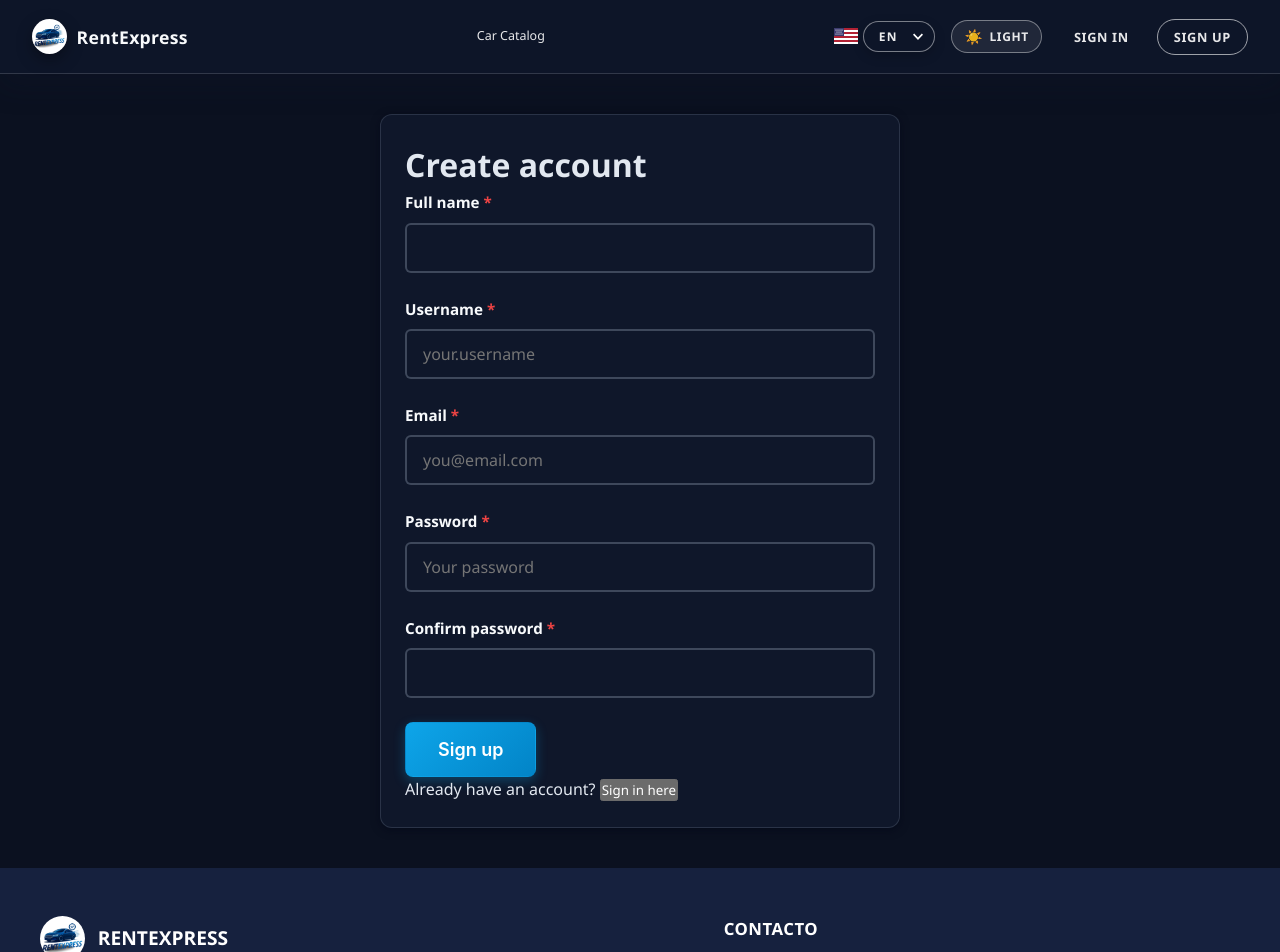
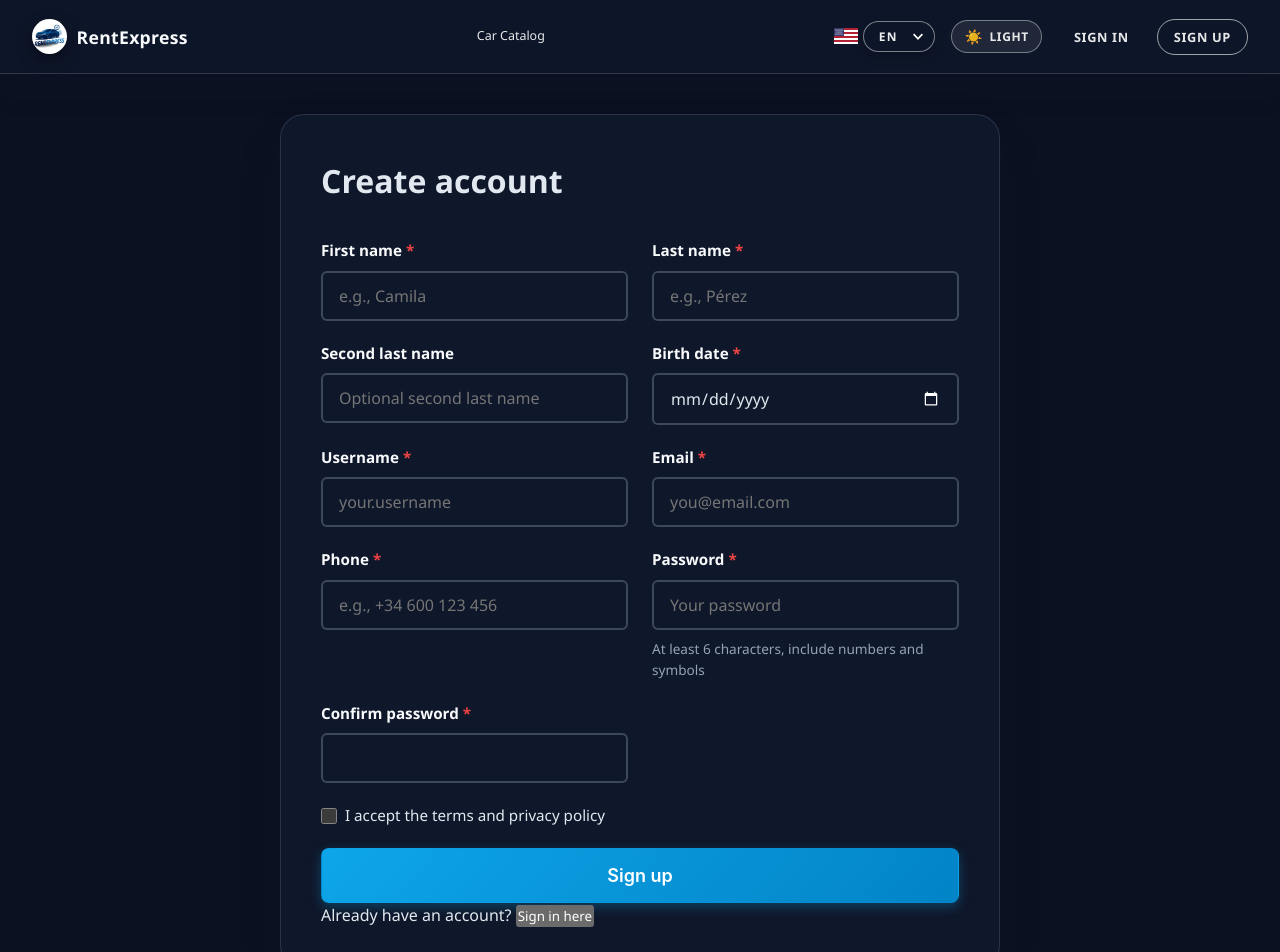
Before and after one commit to licontera345/rentexpress-react, a React (Vite) app: page /register in a window 1280 px wide. Shown: the top 952 px of the page. Built offline with nearby package versions, Linux system fonts and the light colour scheme.

Commit message:
Improve customer registration form

```diff
--- a/src/constants/config.js
+++ b/src/constants/config.js
@@ -54,7 +54,11 @@ export const DEFAULT_FORM_DATA = {
     email: '',
     password: '',
     confirmPassword: '',
-    name: '',
+    firstName: '',
+    lastName1: '',
+    lastName2: '',
+    birthDate: '',
+    phone: '',
     acceptTerms: false,
   },
 };
--- a/src/i18n/translations/en.json
+++ b/src/i18n/translations/en.json
@@ -49,6 +49,18 @@
   "HAVE_ACCOUNT": "Already have an account?",
   "SIGN_IN_HERE": "Sign in here",
   "FULL_NAME": "Full name",
+  "FIRST_NAME": "First name",
+  "LAST_NAME_1": "Last name",
+  "LAST_NAME_2": "Second last name",
+  "BIRTH_DATE": "Birth date",
+  "PHONE": "Phone",
+  "ACCEPT_TERMS": "I accept the terms and privacy policy",
+  "ACCEPT_TERMS_REQUIRED": "You must accept the terms to continue",
+  "FIRST_NAME_PLACEHOLDER": "e.g., Camila",
+  "LAST_NAME_1_PLACEHOLDER": "e.g., Pérez",
+  "LAST_NAME_2_PLACEHOLDER": "Optional second last name",
+  "PHONE_PLACEHOLDER": "e.g., +34 600 123 456",
+  "PASSWORD_HELPER": "At least 6 characters, include numbers and symbols",
   "MODEL": "Model",
   "LICENSE_PLATE": "License plate",
   "DAILY_PRICE": "Daily price",
--- a/src/i18n/translations/es.json
+++ b/src/i18n/translations/es.json
@@ -49,6 +49,18 @@
   "HAVE_ACCOUNT": "¿Ya tienes cuenta?",
   "SIGN_IN_HERE": "Inicia sesión aquí",
   "FULL_NAME": "Nombre Completo",
+  "FIRST_NAME": "Nombre",
+  "LAST_NAME_1": "Apellido paterno",
+  "LAST_NAME_2": "Apellido materno",
+  "BIRTH_DATE": "Fecha de nacimiento",
+  "PHONE": "Teléfono",
+  "ACCEPT_TERMS": "Acepto los términos y la política de privacidad",
+  "ACCEPT_TERMS_REQUIRED": "Debes aceptar los términos para continuar",
+  "FIRST_NAME_PLACEHOLDER": "Ej: Camila",
+  "LAST_NAME_1_PLACEHOLDER": "Ej: Pérez",
+  "LAST_NAME_2_PLACEHOLDER": "Apellido materno (opcional)",
+  "PHONE_PLACEHOLDER": "Ej: +34 600 123 456",
+  "PASSWORD_HELPER": "Mínimo 6 caracteres, incluye números y símbolos",
   "MODEL": "Modelo",
   "LICENSE_PLATE": "Placa",
   "DAILY_PRICE": "Precio Diario",
--- a/src/pages/public/Register.jsx
+++ b/src/pages/public/Register.jsx
@@ -12,44 +12,83 @@ function Register() {
   const [formData, setFormData] = useState(DEFAULT_FORM_DATA.REGISTER);
   const [isLoading, setIsLoading] = useState(false);
   const [error, setError] = useState('');
+  const [fieldErrors, setFieldErrors] = useState({});
 
   const handleChange = (e) => {
     const { name, value, type, checked } = e.target;
     const nextValue = type === 'checkbox' ? checked : value;
     setFormData(prev => ({
-      name: name === 'name' ? nextValue : prev.name,
-      username: name === 'username' ? nextValue : prev.username,
-      email: name === 'email' ? nextValue : prev.email,
-      password: name === 'password' ? nextValue : prev.password,
-      confirmPassword: name === 'confirmPassword' ? nextValue : prev.confirmPassword,
-      acceptTerms: name === 'acceptTerms' ? nextValue : prev.acceptTerms
+      ...prev,
+      [name]: nextValue
     }));
+    if (fieldErrors[name]) {
+      setFieldErrors(prev => ({
+        ...prev,
+        [name]: null
+      }));
+    }
+    if (error) {
+      setError('');
+    }
   };
 
   const handleSubmit = useCallback(async (e) => {
     e.preventDefault();
     setError('');
+    const trimmedData = {
+      firstName: formData.firstName.trim(),
+      lastName1: formData.lastName1.trim(),
+      lastName2: formData.lastName2.trim(),
+      username: formData.username.trim(),
+      email: formData.email.trim(),
+      phone: formData.phone.trim(),
+      birthDate: formData.birthDate
+    };
+    const nextErrors = {};
+
+    if (!trimmedData.firstName) nextErrors.firstName = MESSAGES.FIELD_REQUIRED;
+    if (!trimmedData.lastName1) nextErrors.lastName1 = MESSAGES.FIELD_REQUIRED;
+    if (!trimmedData.username) nextErrors.username = MESSAGES.FIELD_REQUIRED;
+    if (!trimmedData.email) nextErrors.email = MESSAGES.FIELD_REQUIRED;
+    if (!trimmedData.phone) nextErrors.phone = MESSAGES.FIELD_REQUIRED;
+    if (!trimmedData.birthDate) nextErrors.birthDate = MESSAGES.FIELD_REQUIRED;
+    if (!formData.password) nextErrors.password = MESSAGES.FIELD_REQUIRED;
+    if (!formData.confirmPassword) nextErrors.confirmPassword = MESSAGES.FIELD_REQUIRED;
+    if (!formData.acceptTerms) nextErrors.acceptTerms = MESSAGES.ACCEPT_TERMS_REQUIRED;
+
+    if (trimmedData.email && !/\S+@\S+\.\S+/.test(trimmedData.email)) {
+      nextErrors.email = MESSAGES.INVALID_EMAIL;
+    }
+
+    if (trimmedData.phone && !/^[\d\s()+-]{7,}$/.test(trimmedData.phone)) {
+      nextErrors.phone = MESSAGES.INVALID_PHONE;
+    }
+
+    if (formData.password && formData.password.length < 6) {
+      nextErrors.password = MESSAGES.PASSWORD_MIN_LENGTH;
+    }
 
     if (formData.password !== formData.confirmPassword) {
-      setError(MESSAGES.PASSWORDS_DONT_MATCH);
+      nextErrors.confirmPassword = MESSAGES.PASSWORDS_DONT_MATCH;
+    }
+
+    if (Object.keys(nextErrors).length > 0) {
+      setFieldErrors(nextErrors);
+      setError(MESSAGES.REQUIRED_FIELDS);
       return;
     }
 
     setIsLoading(true);
     try {
-      const trimmedName = formData.name.trim();
-      const nameParts = trimmedName ? trimmedName.split(/\s+/) : [];
-      const firstName = nameParts.shift() || formData.username.trim();
-      const lastName1 = nameParts.shift() || '';
-      const lastName2 = nameParts.join(' ');
-
       await AuthService.register({
-        username: formData.username.trim(),
-        email: formData.email.trim(),
+        username: trimmedData.username,
+        email: trimmedData.email,
         password: formData.password,
-        firstName,
-        lastName1,
-        lastName2,
+        firstName: trimmedData.firstName,
+        lastName1: trimmedData.lastName1,
+        lastName2: trimmedData.lastName2,
+        birthDate: trimmedData.birthDate,
+        phone: trimmedData.phone,
         activeStatus: true
       });
       navigate(ROUTES.LOGIN);
@@ -72,13 +111,49 @@ function Register() {
 
             <form onSubmit={handleSubmit} className="register-form">
               <FormField
-                label={MESSAGES.FULL_NAME}
+                label={MESSAGES.FIRST_NAME}
                 type="text"
-                name="name"
-                value={formData.name}
+                name="firstName"
+                value={formData.firstName}
                 onChange={handleChange}
                 required
                 disabled={isLoading}
+                error={fieldErrors.firstName}
+                placeholder={MESSAGES.FIRST_NAME_PLACEHOLDER}
+              />
+
+              <FormField
+                label={MESSAGES.LAST_NAME_1}
+                type="text"
+                name="lastName1"
+                value={formData.lastName1}
+                onChange={handleChange}
+                required
+                disabled={isLoading}
+                error={fieldErrors.lastName1}
+                placeholder={MESSAGES.LAST_NAME_1_PLACEHOLDER}
+              />
+
+              <FormField
+                label={MESSAGES.LAST_NAME_2}
+                type="text"
+                name="lastName2"
+                value={formData.lastName2}
+                onChange={handleChange}
+                disabled={isLoading}
+                error={fieldErrors.lastName2}
+                placeholder={MESSAGES.LAST_NAME_2_PLACEHOLDER}
+              />
+
+              <FormField
+                label={MESSAGES.BIRTH_DATE}
+                type="date"
+                name="birthDate"
+                value={formData.birthDate}
+                onChange={handleChange}
+                required
+                disabled={isLoading}
+                error={fieldErrors.birthDate}
               />
 
               <FormField
@@ -90,6 +165,7 @@ function Register() {
                 placeholder={MESSAGES.USERNAME_PLACEHOLDER}
                 required
                 disabled={isLoading}
+                error={fieldErrors.username}
               />
 
               <FormField
@@ -101,6 +177,19 @@ function Register() {
                 placeholder={MESSAGES.EMAIL_PLACEHOLDER}
                 required
                 disabled={isLoading}
+                error={fieldErrors.email}
+              />
+
+              <FormField
+                label={MESSAGES.PHONE}
+                type="tel"
+                name="phone"
+                value={formData.phone}
+                onChange={handleChange}
+                placeholder={MESSAGES.PHONE_PLACEHOLDER}
+                required
+                disabled={isLoading}
+                error={fieldErrors.phone}
               />
 
               <FormField
@@ -112,6 +201,8 @@ function Register() {
                 placeholder={MESSAGES.PASSWORD_PLACEHOLDER}
                 required
                 disabled={isLoading}
+                error={fieldErrors.password}
+                helper={MESSAGES.PASSWORD_HELPER}
               />
 
               <FormField
@@ -122,15 +213,32 @@ function Register() {
                 onChange={handleChange}
                 required
                 disabled={isLoading}
+                error={fieldErrors.confirmPassword}
               />
 
-              {error && <p className="register-error">{error}</p>}
+              <div className="register-terms register-full">
+                <label className="register-terms-label">
+                  <input
+                    type="checkbox"
+                    name="acceptTerms"
+                    checked={formData.acceptTerms}
+                    onChange={handleChange}
+                    disabled={isLoading}
+                  />
+                  <span>{MESSAGES.ACCEPT_TERMS}</span>
+                </label>
+                {fieldErrors.acceptTerms && (
+                  <p className="form-error">{fieldErrors.acceptTerms}</p>
+                )}
+              </div>
+
+              {error && <p className="register-error register-full">{error}</p>}
 
               <Button
                 type="submit"
                 variant={BUTTON_VARIANTS.PRIMARY}
                 size="large"
-                className="register-submit"
+                className="register-submit register-full"
                 disabled={isLoading}
               >
                 {isLoading ? MESSAGES.STARTING : MESSAGES.CREATE_ACCOUNT}
--- a/src/styles/public.css
+++ b/src/styles/public.css
@@ -79,6 +79,15 @@ header {
   background: var(--color-surface);
 }
 
+.register-card {
+  max-width: 720px;
+  padding: 2.5rem;
+  border-radius: 24px;
+  border: 1px solid var(--color-border);
+  box-shadow: 0 20px 45px rgba(15, 23, 42, 0.12);
+  background: var(--color-surface);
+}
+
 .login-header {
   text-align: center;
   display: flex;
@@ -103,6 +112,48 @@ header {
   display: flex;
   flex-direction: column;
   gap: 1.25rem;
+}
+
+.register-form {
+  margin-top: 2rem;
+  display: grid;
+  grid-template-columns: repeat(auto-fit, minmax(220px, 1fr));
+  gap: 1.25rem 1.5rem;
+}
+
+.register-form .form-field {
+  margin-bottom: 0;
+}
+
+.register-full {
+  grid-column: 1 / -1;
+}
+
+.register-terms {
+  display: flex;
+  flex-direction: column;
+  gap: 0.5rem;
+}
+
+.register-terms-label {
+  display: flex;
+  align-items: center;
+  gap: 0.5rem;
+  font-size: 0.95rem;
+  color: var(--color-text);
+}
+
+.register-terms-label input {
+  width: 16px;
+  height: 16px;
+  accent-color: #0e7490;
+}
+
+.register-error {
+  margin: 0;
+  text-align: center;
+  color: #ef4444;
+  font-weight: 600;
 }
 
 .login-role {
```
